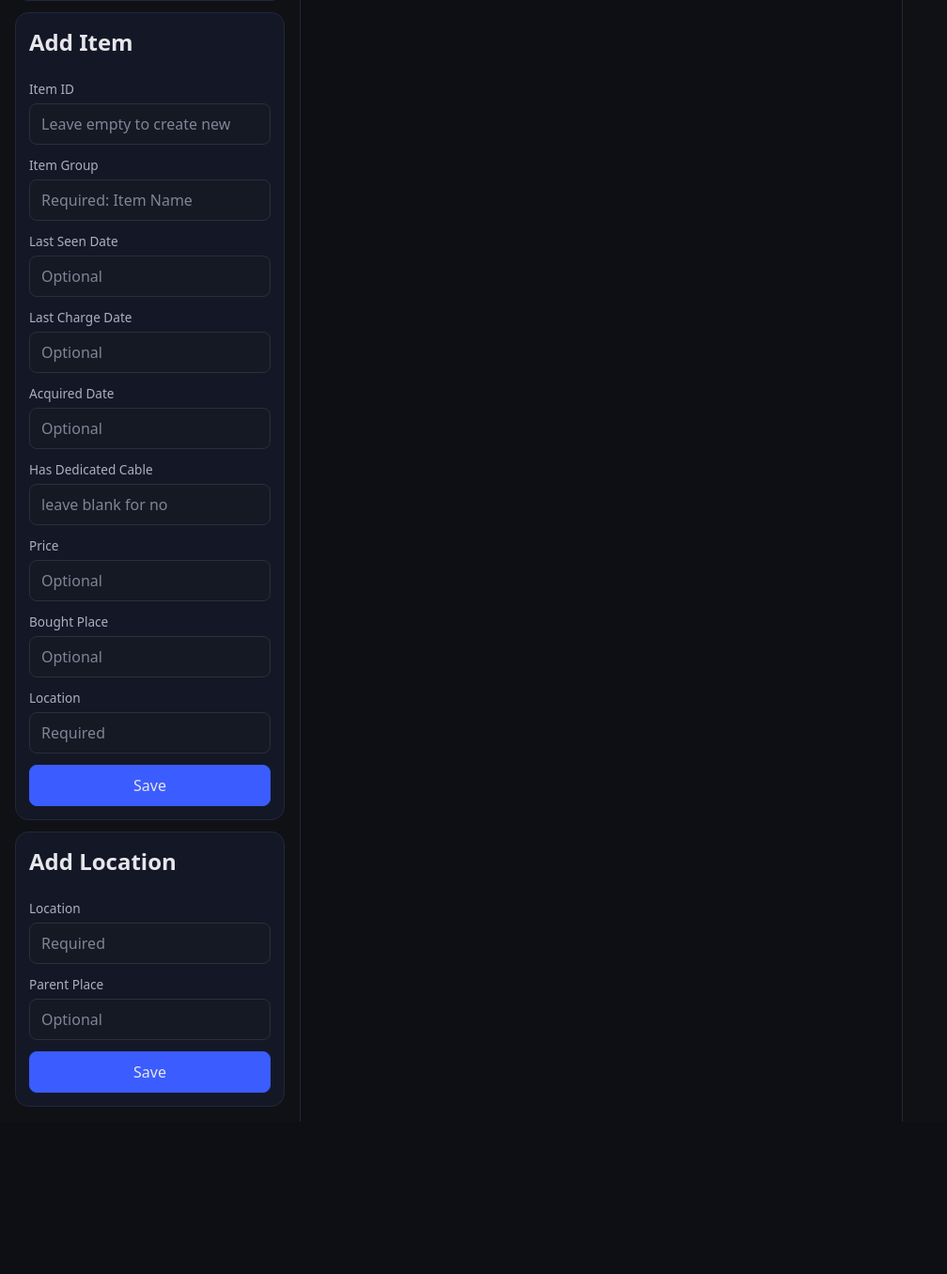
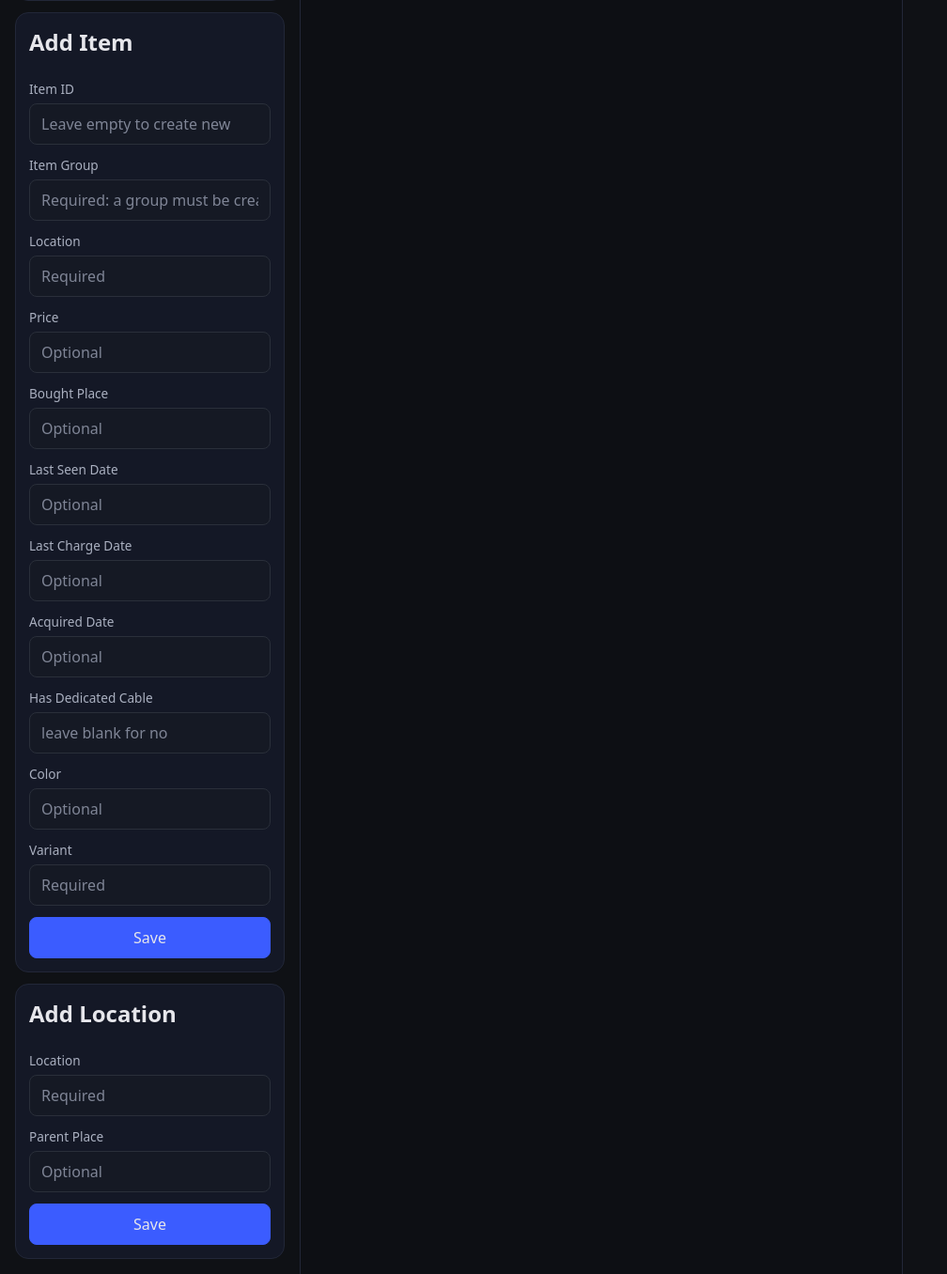
Before and after one commit to yoshakami/inventory, a Flask app: page / in a window 1280 px wide. Shown: the part 986-2342 px from the top of the page at 94% size, without its empty margins (0-1008 px from the left). Before the commit the page ends 2180 px from the top, so only its background shows below. Run offline with Flask 3, Linux system fonts and the light colour scheme.

Commit message:
partial search + color + variant

```diff
--- a/app.py
+++ b/app.py
@@ -11,6 +11,9 @@ from flask import Flask, jsonify, request, render_template, send_from_directory
 app = Flask(__name__)
 Base.metadata.create_all(engine)
 
+# @overwrite Flask function
+def abort(resp_status, message):  # this one sends JSON instead of HTML
+    return {"error": message}, resp_status
 
 def is_autocomplete() -> bool:
     return request.args.get("autocomplete", "").lower() in ("1", "true", "yes")
@@ -32,10 +35,6 @@ def autocomplete(items, label_fn, limit=10):
         {"id": getattr(i, "id", label_fn(i)), "label": label_fn(i)}
         for i in list(seen.values())[:limit]
     ])
-
-
-def abort(resp_status, message):  # this one sends JSON instead of HTML
-    return {"error": message}, resp_status
 
 
 @app.route("/")
@@ -96,7 +95,8 @@ def item_to_dict(i: Item):
     return {
         "id": i.id, "group": i.group.name, "instruction": i.group.instruction, "battery": battery_to_dict(i.group.battery),
         "tags": [t.name for t in i.group.tags], "location": location_helper_func(i.location), "last_seen": iso(i.last_seen_date),
-        "last_charge": iso(i.last_charge_date), "acquired": iso(i.acquired_date), "has_cable": i.has_dedicated_cable, "bought_place": i.bought_place, "price": i.price, }
+        "last_charge": iso(i.last_charge_date), "acquired": iso(i.acquired_date), "has_cable": i.has_dedicated_cable, "bought_place": i.bought_place, "price": i.price,
+        "color": i.color, "variant": i.variant, }
 
 
 @app.route("/api/items/tag")
@@ -120,13 +120,16 @@ def search_items_by_tag():
 def search_items_by_location():
     q = normalize(request.args.get("q", "").rsplit(">", 1)[-1])
     with SessionLocal() as s:
+        if is_autocomplete():
+            items = s.query(Location).all()
+            filtered = [i for i in items if q in normalize(
+                location_helper_func(i))]
+            return autocomplete(
+                [i for i in filtered],
+                location_helper_func)
         items = s.query(Item).join(Item.location).all()
         filtered = [i for i in items if q in normalize(
             location_helper_func(i.location))]
-        if is_autocomplete():
-            return autocomplete(
-                [i.location for i in filtered],
-                location_helper_func)
         return jsonify([item_to_dict(i) for i in filtered])
 
 
@@ -134,12 +137,14 @@ def search_items_by_location():
 def search_items_by_group():
     q = normalize(request.args.get("q", ""))
     with SessionLocal() as s:
+        if is_autocomplete():
+            items = s.query(ItemGroup).all()
+            filtered = [i for i in items if q in normalize(i.name)]
+            return autocomplete(
+                [i for i in filtered],
+                lambda g: g.name)
         items = s.query(Item).join(Item.group).all()
         filtered = [i for i in items if q in normalize(i.group.name)]
-        if is_autocomplete():
-            return autocomplete(
-                [i.group for i in filtered],
-                lambda g: g.name)
         return jsonify([item_to_dict(i) for i in filtered])
 
 
@@ -158,7 +163,7 @@ def search_items_by_voltage():
         return jsonify([
             item_to_dict(i)
             for i in items
-            if i.group.battery and i.group.battery.voltage == q
+            if i.group.battery and str(q) in i.group.battery.voltage
         ])
 
 
@@ -177,7 +182,7 @@ def search_items_by_current():
         return jsonify([
             item_to_dict(i)
             for i in items
-            if i.group.battery and i.group.battery.current == q
+            if i.group.battery and str(q) in i.group.battery.current
         ])
 
 
@@ -196,7 +201,7 @@ def search_items_by_capacity():
         return jsonify([
             item_to_dict(i)
             for i in items
-            if i.group.battery and i.group.battery.capacity == q
+            if i.group.battery and str(q) in i.group.battery.capacity
         ])
 
 
@@ -229,6 +234,31 @@ def search_items_by_bought_place():
                 lambda i: i.bought_place)
         return jsonify([item_to_dict(i) for i in filtered])
 
+@app.route("/api/items/variant")
+def search_items_by_variant():
+    q = normalize(request.args.get("q", ""))
+    with SessionLocal() as s:
+        items = s.query(Item).all()
+        filtered = [
+            i for i in items if i.variant and q in normalize(i.variant)]
+        if is_autocomplete():
+            return autocomplete(
+                filtered,
+                lambda i: i.variant)
+        return jsonify([item_to_dict(i) for i in filtered])
+
+@app.route("/api/items/color")
+def search_items_by_color():
+    q = normalize(request.args.get("q", ""))
+    with SessionLocal() as s:
+        items = s.query(Item).all()
+        filtered = [
+            i for i in items if i.color and q in normalize(i.color)]
+        if is_autocomplete():
+            return autocomplete(
+                filtered,
+                lambda i: i.color)
+        return jsonify([item_to_dict(i) for i in filtered])
 
 @app.route("/api/items/price")
 def search_items_by_price():
@@ -238,7 +268,7 @@ def search_items_by_price():
         if is_autocomplete():
             prices = sorted({i.price for i in items if i.price is not None})
             return jsonify([{"id": p, "label": str(p)} for p in prices[:10]])
-        return jsonify([item_to_dict(i) for i in items if i.price == q])
+        return jsonify([item_to_dict(i) for i in items if str(q) in str(i.price)])
 
 
 @app.route("/api/items/last-seen")
@@ -250,7 +280,7 @@ def search_items_last_seen():
             dates = sorted(
                 {i.last_seen_date for i in items if i.last_seen_date}, reverse=True)
             return jsonify([{"id": d.isoformat(), "label": d.isoformat()} for d in dates[:10]])
-        return jsonify([item_to_dict(i) for i in items if str(i.last_seen_date) == q])
+        return jsonify([item_to_dict(i) for i in items if q in str(i.last_seen_date)])
 
 
 @app.route("/api/items/last-charge")
@@ -262,7 +292,7 @@ def search_items_last_charge():
             dates = sorted(
                 {i.last_charge_date for i in items if i.last_charge_date}, reverse=True)
             return jsonify([{"id": d.isoformat(), "label": d.isoformat()} for d in dates[:10]])
-        return jsonify([item_to_dict(i) for i in items if str(i.last_charge_date) == q])
+        return jsonify([item_to_dict(i) for i in items if q in str(i.last_charge_date)])
 
 
 @app.route("/api/items/acquired")
@@ -274,7 +304,7 @@ def search_items_acquired():
             dates = sorted(
                 {i.acquired_date for i in items if i.acquired_date}, reverse=True)
             return jsonify([{"id": d.isoformat(), "label": d.isoformat()} for d in dates[:10]])
-        return jsonify([item_to_dict(i) for i in items if str(i.acquired_date) == q])
+        return jsonify([item_to_dict(i) for i in items if q in str(i.acquired_date)])
 
 
 @app.route("/api/items/id")
@@ -292,7 +322,7 @@ def search_item_by_id():
 def search_items_by_group_id():
     q = request.args.get("q", type=int)
     with SessionLocal() as s:
-        items = s.query(Item).filter(Item.group_id == q).all()
+        items = s.query(Item).filter(Item.group_id.ilike(f"%{q}%")).all()
         if is_autocomplete():
             return jsonify([{"id": q, "label": str(q)}])
         return jsonify([item_to_dict(i) for i in items])
@@ -323,15 +353,13 @@ def advanced_search():
             q = q.filter(Item.last_seen_date <= before)
 
         if tag_partial:
-            q = q.filter(
-                func.lower(Tag.name).ilike(f"%{tag_partial}%")
-            )
+            q = q.filter(func.lower(Tag.name).ilike(f"%{tag_partial}%"))
 
         items = q.distinct().all()
         return jsonify([item_to_dict(i) for i in items])
 
 # --------------------
-# CREATE
+# HELPERS FOR CREATE FUNCTIONS
 # --------------------
 
 
@@ -355,15 +383,64 @@ def parse_date(value: str) -> date | None:
         return None
 
 
-ITEM_FIELDS = {
-    "last_seen_date": parse_date, "last_charge_date": parse_date, "has_dedicated_cable": bool, "acquired_date": parse_date, "price": lambda x: x, }
+ITEM_FIELDS = {"last_seen_date": parse_date, "last_charge_date": parse_date, "has_dedicated_cable": bool, "acquired_date": parse_date, "price": lambda x: x }
 
 
 def apply_item_fields(item, data):
     for field, cast in ITEM_FIELDS.items():
         setattr(item, field, cast(data.get(field)))
     item.bought_place = (data.get("bought_place") or "").strip() or None
+    item.color = (data.get("color") or "").strip() or None
+    item.variant = (data.get("variant") or "").strip() or None
 
+
+def get_or_create_battery(s, **fields):
+    if not any(fields.values()):
+        return None
+    battery = s.query(Battery).filter_by(**fields).one_or_none()
+    if battery:
+        return battery
+    battery = Battery(**fields)
+    s.add(battery)
+    s.flush()
+    return battery
+
+
+def get_or_create_tags(s, names):
+    tags = []
+    for name in names:
+        name = (name or "").strip()
+        if not name:
+            continue
+        tag = (s.query(Tag).filter(func.lower(
+            Tag.name) == name.lower()).one_or_none())
+        if not tag:
+            tag = Tag(name=name)
+            s.add(tag)
+            s.flush()
+        tags.append(tag)
+    return tags
+
+# --------------------
+# DELETE
+# --------------------
+
+@app.route("/api/items", methods=["DELETE"])
+def delete_item():
+    item_id = request.args.get("id", type=int)
+    if not item_id:
+        return abort(400, "Item id is required")
+    with SessionLocal() as s:
+        item = s.get(Item, item_id)
+        if not item:
+            return abort(404, "Item not found")
+        s.delete(item)
+        s.commit()
+        return {"deleted": True, "id": item_id}, 200
+
+# --------------------
+# CREATE AND UPDATE
+# --------------------
 
 @app.route("/api/items", methods=["POST"])
 def create_item():
@@ -412,49 +489,6 @@ def create_location():
         s.commit()
         return {"id": loc.id, "name": loc.name}, 201
 
-
-def get_or_create_battery(s, **fields):
-    if not any(fields.values()):
-        return None
-    battery = s.query(Battery).filter_by(**fields).one_or_none()
-    if battery:
-        return battery
-    battery = Battery(**fields)
-    s.add(battery)
-    s.flush()
-    return battery
-
-
-def get_or_create_tags(s, names):
-    tags = []
-    for name in names:
-        name = (name or "").strip()
-        if not name:
-            continue
-        tag = (s.query(Tag).filter(func.lower(
-            Tag.name) == name.lower()).one_or_none())
-        if not tag:
-            tag = Tag(name=name)
-            s.add(tag)
-            s.flush()
-        tags.append(tag)
-    return tags
-
-
-@app.route("/api/items", methods=["DELETE"])
-def delete_item():
-    item_id = request.args.get("id", type=int)
-    if not item_id:
-        return abort(400, "Item id is required")
-    with SessionLocal() as s:
-        item = s.get(Item, item_id)
-        if not item:
-            return abort(404, "Item not found")
-        s.delete(item)
-        s.commit()
-        return {"deleted": True, "id": item_id}, 200
-
-
 @app.route("/api/item-group", methods=["POST"])
 def create_item_group():
     data = request.json or {}
--- a/models.py
+++ b/models.py
@@ -97,6 +97,8 @@ class Item(Base):
     has_dedicated_cable: Mapped[Optional[bool]]
     acquired_date: Mapped[Optional[datetime.date]]
     bought_place: Mapped[Optional[str]]
+    variant: Mapped[Optional[str]]
+    color: Mapped[Optional[str]]
     price: Mapped[Optional[float]]
 
     group_id: Mapped[int] = mapped_column(ForeignKey("item_group.id"))
--- a/static/script.js
+++ b/static/script.js
@@ -108,6 +108,12 @@ async function handleAutocompleteSelect({ input, item }) {
       break
 
     case "groupID":
+      url = `/api/items/group-id?q=${encodeURIComponent(item.id)}`
+      break
+    case "color":
+      url = `/api/items/group-id?q=${encodeURIComponent(item.id)}`
+      break
+    case "variant":
       url = `/api/items/group-id?q=${encodeURIComponent(item.id)}`
       break
   }
@@ -301,6 +307,8 @@ function loadItem(item) {
   hasDedicatedCable.checked = !!item.has_cable
   boughtPlace.value = item.bought_place || ""
   price.value = item.price ?? ""
+  variant.value = item.variant || ""
+  color.value = item.color || ""
 }
 function loadItemForEdit(item) {
   loadItemGroup(item)
@@ -348,6 +356,8 @@ function renderResults(items) {
 
         ${isoLabel("Location", item.location)}
         ${isoLabel("Bought at", item.bought_place)}
+        ${isoLabel("Color", item.color)}
+        ${isoLabel("Variant", item.variant)}
         ${isoLabel("Price", item.price ? `€${item.price}` : null)}
 
         ${isoLabel("Acquired", item.acquired)}
@@ -419,6 +429,8 @@ lastSeenDate = document.querySelector("#lastSeenDate")
 itemGroup = document.querySelector("#itemGroup")
 itemID = document.querySelector("#itemID")
 add_item_button = document.querySelector("#addItemButton")
+color = document.querySelector("#color")
+variant = document.querySelector("#variant")
 
 
 addItemButton.addEventListener("click", async () => {
@@ -427,11 +439,12 @@ addItemButton.addEventListener("click", async () => {
     group: itemGroup.value,
     location: locationInput.value,
 
+    color: color.value || null,
+    variant: variant.value || null,
     last_seen_date: lastSeenDate.value || null,
     last_charge_date: lastChargeDate.value || null,
     acquired_date: acquiredDate.value || null,
-
-    has_dedicated_cable: hasDedicatedCable.checked,
+    has_dedicated_cable: Boolean(hasDedicatedCable.value),
     bought_place: boughtPlace.value || null,
     price: price.value ? Number(price.value) : null,
   }
--- a/templates/index.html
+++ b/templates/index.html
@@ -100,7 +100,22 @@
           </div>
           <div>
             <label>Item Group</label>
-            <input id="itemGroup" class="itemGroup" placeholder="Required: Item Name" />
+            <input id="itemGroup" class="itemGroup" placeholder="Required: a group must be created before adding any item" />
+            <ul class="autocomplete-list" hidden></ul>
+          </div>
+          <div>
+            <label>Location</label>
+            <input id="location" class="location" placeholder="Required" />
+            <ul class="autocomplete-list" hidden></ul>
+          </div>
+          <div>
+            <label>Price</label>
+            <input id="price" placeholder="Optional" />
+            <ul class="autocomplete-list" hidden></ul>
+          </div>
+          <div>
+            <label>Bought Place</label>
+            <input id="boughtPlace" placeholder="Optional" />
             <ul class="autocomplete-list" hidden></ul>
           </div>
           <div>
@@ -123,18 +138,13 @@
             <input id="hasDedicatedCable" placeholder="leave blank for no" />
           </div>
           <div>
-            <label>Price</label>
-            <input id="price" placeholder="Optional" />
+            <label>Color</label>
+            <input id="color" placeholder="Optional" />
             <ul class="autocomplete-list" hidden></ul>
           </div>
           <div>
-            <label>Bought Place</label>
-            <input id="boughtPlace" placeholder="Optional" />
-            <ul class="autocomplete-list" hidden></ul>
-          </div>
-          <div>
-            <label>Location</label>
-            <input id="location" class="location" placeholder="Required" />
+            <label>Variant</label>
+            <input id="variant" placeholder="Required" />
             <ul class="autocomplete-list" hidden></ul>
           </div>
           <button id="addItemButton">Save</button>
```
